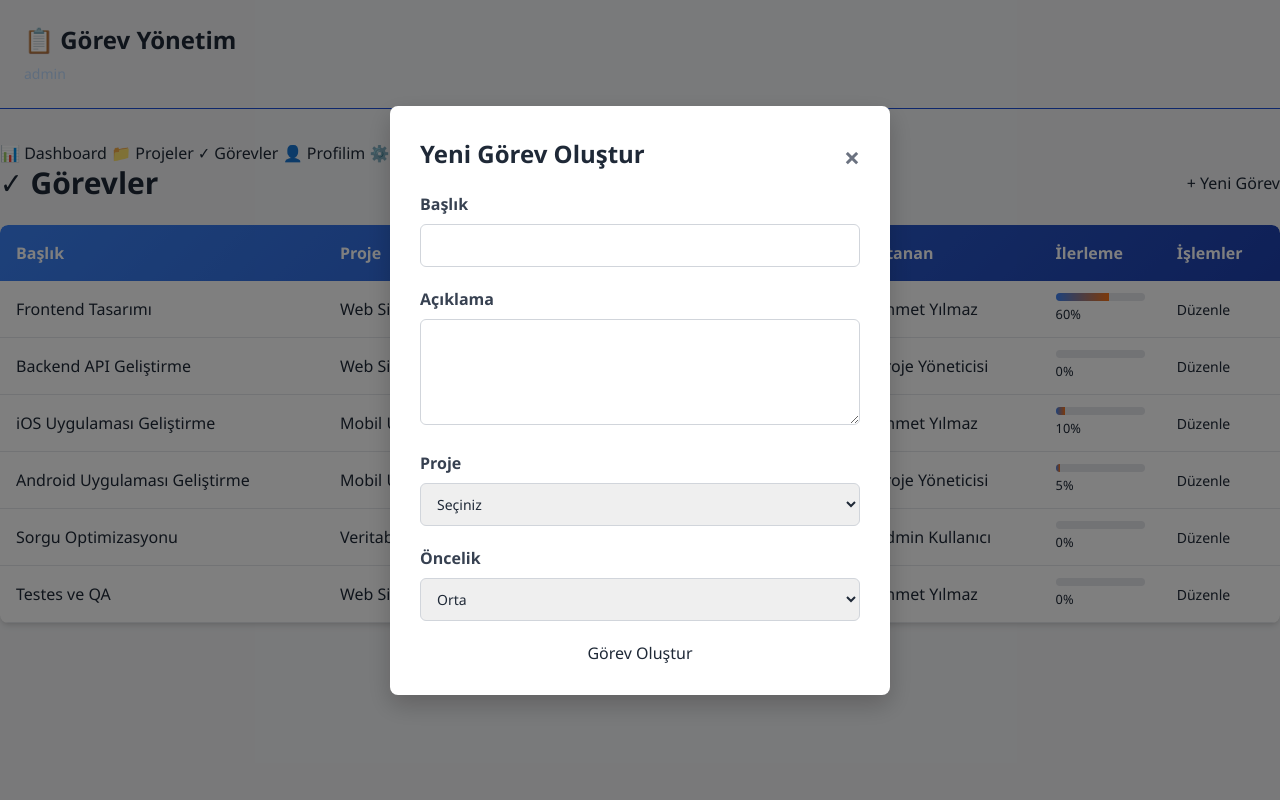
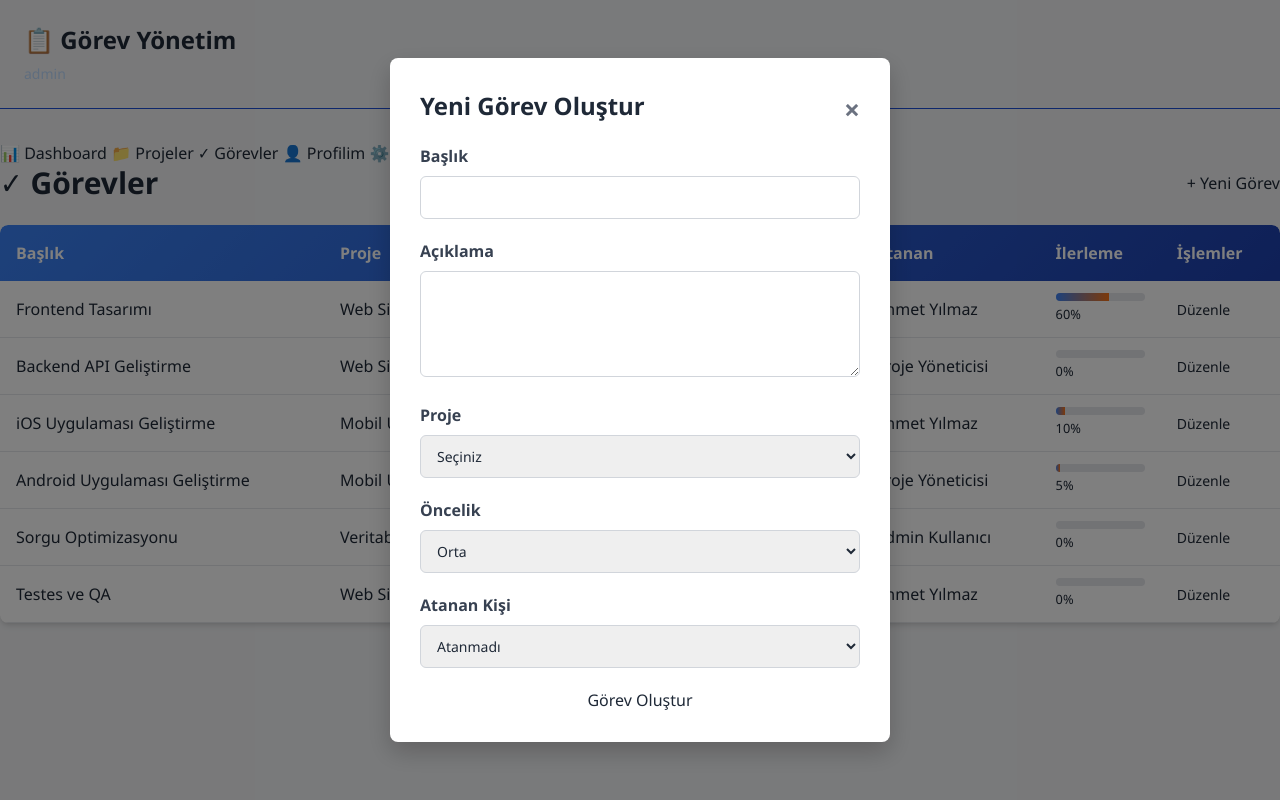
Before and after one commit to ahmet700/task-management-app, a PHP site: page /pages/tasks.php in a window 1280 px wide, after a click on "+ Yeni Görev". Run offline with PHP 8.4, Linux system fonts and the light colour scheme; a user stored in the database is signed in; data comes from the database, SQL or seed files in the repository; some libraries are stand-ins or nearby versions.

Commit message:
Fix: Add missing editTaskModal and improve task management functionality

```diff
--- a/pages/tasks.php
+++ b/pages/tasks.php
@@ -17,6 +17,10 @@ $tasks = $stmt->fetchAll();
 // Projeler listesi
 $stmt = $pdo->query('SELECT id, project_name FROM projects');
 $projects = $stmt->fetchAll();
+
+// Kullanıcılar listesi (görev atama için)
+$stmt = $pdo->query('SELECT id, name FROM users WHERE status = 1');
+$users = $stmt->fetchAll();
 ?>
 
 <div class="mb-6 flex justify-between items-center">
@@ -60,7 +64,7 @@ $projects = $stmt->fetchAll();
                         <small><?php echo $task['progress']; ?>%</small>
                     </td>
                     <td>
-                        <button class="btn-secondary text-sm" onclick="openModal('editTaskModal')" data-task-id="<?php echo $task['id']; ?>">Düzenle</button>
+                        <button class="btn-secondary text-sm" onclick="editTask(<?php echo $task['id']; ?>, '<?php echo htmlspecialchars($task['title'], ENT_QUOTES); ?>', <?php echo $task['project_id']; ?>, '<?php echo $task['status']; ?>', '<?php echo $task['priority']; ?>', <?php echo $task['assigned_to'] ?? 'null'; ?>, <?php echo $task['progress']; ?>)">Düzenle</button>
                     </td>
                 </tr>
             <?php endforeach; ?>
@@ -68,7 +72,7 @@ $projects = $stmt->fetchAll();
     </table>
 </div>
 
-<!-- Görev Modal -->
+<!-- Yeni Görev Modal -->
 <div id="taskModal" class="modal">
     <div class="modal-content">
         <span class="modal-close" onclick="closeModal('taskModal')">&times;</span>
@@ -107,9 +111,90 @@ $projects = $stmt->fetchAll();
                 </select>
             </div>
 
+            <div class="form-group">
+                <label>Atanan Kişi</label>
+                <select name="assigned_to" class="form-control">
+                    <option value="">Atanmadı</option>
+                    <?php foreach ($users as $u): ?>
+                        <option value="<?php echo $u['id']; ?>"><?php echo htmlspecialchars($u['name']); ?></option>
+                    <?php endforeach; ?>
+                </select>
+            </div>
+
             <button type="submit" class="btn-primary w-full">Görev Oluştur</button>
         </form>
     </div>
 </div>
 
+<!-- Görev Düzenle Modal -->
+<div id="editTaskModal" class="modal">
+    <div class="modal-content">
+        <span class="modal-close" onclick="closeModal('editTaskModal')">&times;</span>
+        <div class="modal-header">Görev Düzenle</div>
+
+        <form action="/api/tasks.php" method="POST">
+            <input type="hidden" name="action" value="update">
+            <input type="hidden" name="task_id" id="editTaskId">
+
+            <div class="form-group">
+                <label>Başlık</label>
+                <input type="text" name="title" id="editTaskTitle" class="form-control" required>
+            </div>
+
+            <div class="form-group">
+                <label>Durum</label>
+                <select name="status" id="editTaskStatus" class="form-control">
+                    <option value="pending">Beklemede</option>
+                    <option value="in_progress">Devam Ediyor</option>
+                    <option value="completed">Tamamlandı</option>
+                    <option value="cancelled">İptal Edildi</option>
+                </select>
+            </div>
+
+            <div class="form-group">
+                <label>Öncelik</label>
+                <select name="priority" id="editTaskPriority" class="form-control">
+                    <option value="low">Düşük</option>
+                    <option value="medium">Orta</option>
+                    <option value="high">Yüksek</option>
+                    <option value="critical">Kritik</option>
+                </select>
+            </div>
+
+            <div class="form-group">
+                <label>İlerleme (%)</label>
+                <input type="number" name="progress" id="editTaskProgress" class="form-control" min="0" max="100" value="0">
+            </div>
+
+            <div class="form-group">
+                <label>Atanan Kişi</label>
+                <select name="assigned_to" id="editTaskAssigned" class="form-control">
+                    <option value="">Atanmadı</option>
+                    <?php foreach ($users as $u): ?>
+                        <option value="<?php echo $u['id']; ?>"><?php echo htmlspecialchars($u['name']); ?></option>
+                    <?php endforeach; ?>
+                </select>
+            </div>
+
+            <div class="flex gap-2">
+                <button type="submit" class="btn-primary flex-1">Kaydet</button>
+                <button type="button" class="btn-secondary flex-1" onclick="closeModal('editTaskModal')">İptal</button>
+            </div>
+        </form>
+    </div>
+</div>
+
+<script>
+function editTask(taskId, title, projectId, status, priority, assignedTo, progress) {
+    document.getElementById('editTaskId').value = taskId;
+    document.getElementById('editTaskTitle').value = title;
+    document.getElementById('editTaskStatus').value = status;
+    document.getElementById('editTaskPriority').value = priority;
+    document.getElementById('editTaskProgress').value = progress;
+    document.getElementById('editTaskAssigned').value = assignedTo || '';
+
+    openModal('editTaskModal');
+}
+</script>
+
 <?php require_once __DIR__ . '/../includes/footer.php'; ?>
```
Also changed, not shown: api/tasks.php (+24 -2 lines).
